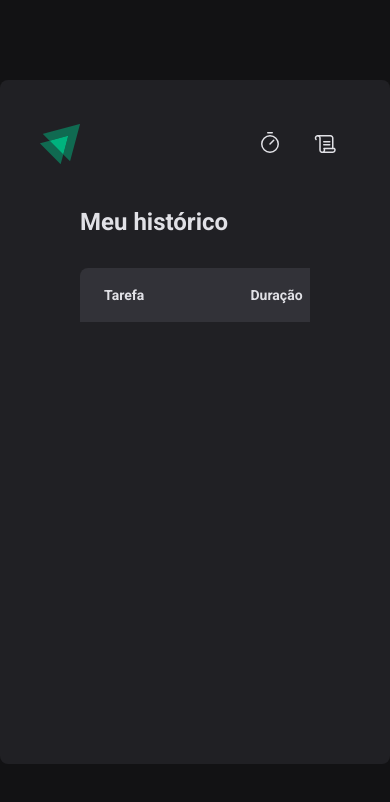
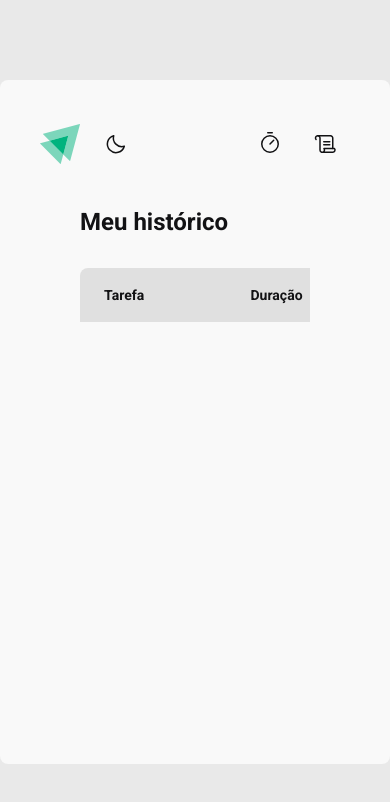
Before and after one commit to espjotape/ignite-timer, a React (Vite) app: page /history in a window 390 px wide. Shown: the top 802 px of the page. Built offline with nearby package versions, Linux system fonts and the light colour scheme.

Commit message:
feat(history): apply stylized scroll with theme colors and responsive height

```diff
--- a/src/App.tsx
+++ b/src/App.tsx
@@ -1,19 +1,30 @@
 import { ThemeProvider } from "styled-components";
 import { defaultTheme } from "./styles/themes/default";
+import { lightTheme } from "./styles/themes/lightTheme";
 import { GlobalStyle } from "./styles/global";
 import { Router } from "./Router";
 import { BrowserRouter } from 'react-router-dom'
-import { CyclesContextProvider } from "./contexts/CyclesContext"
+import { CyclesContextProvider } from "./contexts/CyclesContext";
+import { useContext } from "react";
+import { CyclesContext } from "./contexts/CyclesContext";
+
+function MainApp () {
+  const { theme } = useContext(CyclesContext)
+
+  return (
+    <ThemeProvider theme={theme ? defaultTheme : lightTheme}>
+      <BrowserRouter>
+        <Router />
+      </BrowserRouter>
+      <GlobalStyle />
+    </ThemeProvider>
+  );
+}
 
 export function App() {
   return (
-    <ThemeProvider theme={defaultTheme}>
-      <BrowserRouter>
-       <CyclesContextProvider>
-        <Router />
-       </CyclesContextProvider>
-      </BrowserRouter>
-      <GlobalStyle />
-    </ThemeProvider>
-  )
+    <CyclesContextProvider>
+      <MainApp  />
+    </CyclesContextProvider>
+  );
 }
--- a/src/components/Header/index.tsx
+++ b/src/components/Header/index.tsx
@@ -1,13 +1,23 @@
-import { Scroll, Timer } from 'phosphor-react';
-import { HeaderContainer } from './styles';
+import { Moon, Scroll, Sun, Timer } from 'phosphor-react';
+import { HeaderContainer, ThemeSwitcher, LogoAndThemeContainer } from './styles';
 
 import logoIgnite from '../../assets/logo-ignite.svg'
 import { NavLink } from 'react-router-dom';
+import { useContext } from 'react';
+import { CyclesContext } from '../../contexts/CyclesContext';
 
 export function Header() {
+ const { switchTheme, theme } = useContext(CyclesContext);
+
  return(
   <HeaderContainer>
-   <img src={logoIgnite} alt="" />
+    <LogoAndThemeContainer>
+     <img src={logoIgnite} alt="Logotipo Ignite" />
+      <ThemeSwitcher type="button" onClick={switchTheme}>
+       {theme ? <Sun size={24} /> : <Moon size={24} />}
+      </ThemeSwitcher>
+    </LogoAndThemeContainer>
+
    <nav>
     <NavLink to="/" title='Timer'>
      <Timer size={24}/>
--- a/src/components/Header/styles.ts
+++ b/src/components/Header/styles.ts
@@ -30,3 +30,31 @@ export const HeaderContainer = styled.header`
   }
  }
 `
+
+export const LogoAndThemeContainer = styled.div`
+ display: flex;
+ align-items: center;
+ gap: 0.75rem;
+`;
+
+export const ThemeSwitcher = styled.button`
+  width: 3rem;
+  height: 3rem;
+
+  display: flex;
+  justify-content: center;
+  align-items: center;
+  background: transparent;
+  border: none;
+  cursor: pointer;
+  color: ${(props) => props.theme["gray-100"]};
+  border-top: 3px solid transparent;
+  border-bottom: 3px solid transparent;
+
+  &:hover {
+    border-bottom: 3px solid ${(props) => props.theme["green-500"]};
+  }
+  &.active {
+    color: ${(props) => props.theme["green-500"]};
+  }
+`;
--- a/src/contexts/CyclesContext.tsx
+++ b/src/contexts/CyclesContext.tsx
@@ -14,6 +14,8 @@ interface CyclesContextType {
  activeCycle: Cycle | undefined
  activeCycleId: string | null
  amountSecondsPassed: number
+ theme: boolean
+ switchTheme: () => void
  markCurrenteCycleAsFinished: () => void
  setSecondsPassed: (seconds: number) => void
  createNewCycle: (data: CreteCycleData) => void
@@ -92,6 +94,19 @@ export function CyclesContextProvider({ children } : CyclesContextProviderProps
   dispatch(interruptCurrentCycleAction())
  }
 
+  const [theme, setTheme] = useState(() => {
+    const storedTheme = localStorage.getItem('@ignite-timer:theme')
+    return storedTheme ? storedTheme === 'true' : false
+  })
+
+  function switchTheme() {
+    setTheme((prevTheme) => {
+      const newTheme = !prevTheme
+      localStorage.setItem('@ignite-timer:theme', String(newTheme))
+      return newTheme
+    })
+  }
+
  return(
   <CyclesContext.Provider
     value={{
@@ -99,13 +114,15 @@ export function CyclesContextProvider({ children } : CyclesContextProviderProps
      activeCycle,
      activeCycleId,
      amountSecondsPassed,
+     theme,
+     switchTheme,
      markCurrenteCycleAsFinished,
      setSecondsPassed,
      createNewCycle,
      interruptCurrentCycle
     }}
     >
-    { children }
+    {children}
   </CyclesContext.Provider>
  )
 }
--- a/src/pages/History/styles.ts
+++ b/src/pages/History/styles.ts
@@ -10,12 +10,27 @@ export const HistoryContainer = styled.main`
   font-size: 1.5rem;
   color: ${(props) => props.theme['gray-100']};
  }
+
+ ::-webkit-scrollbar {
+    width: 8px;
+  }
+
+  ::-webkit-scrollbar-thumb {
+    background-color: ${(props) => props.theme['gray-500']};
+    border-radius: 4px;
+  }
+
+  ::-webkit-scrollbar-track {
+    background-color: ${(props) => props.theme['gray-800']};
+  }
 `
 
 export const HistoryList = styled.div`
   flex: 1;
- overflow: auto;
   margin-top: 2rem;
+  max-height: calc(100vh - 25rem);
+  overflow-y: auto;
+  padding-right: 1rem;
 
   table {
     width: 100%;
@@ -39,7 +54,6 @@ export const HistoryList = styled.div`
         border-top-right-radius: 8px;
         padding-right: 1.5rem;
       }
-
     }
 
     td {
@@ -59,7 +73,8 @@ export const HistoryList = styled.div`
       }
     }
   }
-`
+
+`;
 
 const STATUS_COLOR = {
  yellow: 'yellow-500',
--- a/src/pages/Home/styles.ts
+++ b/src/pages/Home/styles.ts
@@ -30,7 +30,7 @@ export const BaseCountdownButton = styled.button`
  border: none;
  cursor: pointer;
 
- color: ${(props) => props.theme['gray-100']};
+ color: ${(props) => props.theme['gray-150']};
 
  &:not(:disabled):hover {
   background: ${(props) => props.theme['green-700']};
--- a/src/styles/themes/default.ts
+++ b/src/styles/themes/default.ts
@@ -1,6 +1,7 @@
 export const defaultTheme = {
  white: "#fff",
 'gray-100': '#E1E1E6',
+'gray-150': '#E1E1E6',
 'gray-300': '#C4C4CC',
 'gray-400': '#8D8D99',
 'gray-500': '#7C7C8A',
--- /dev/null
+++ b/src/styles/themes/lightTheme.ts
@@ -0,0 +1,22 @@
+export const lightTheme = {
+  white: "#FFF",
+
+  "gray-100": "#121214",
+  "gray-150": "#E1E1E6",
+  "gray-300": "#202024",
+  "gray-400": "#8D8D99",
+  "gray-500": "#7C7C8A",
+  "gray-600": "#e0e0e0",
+  "gray-700": "#E1E1E6",
+  "gray-800": "#F9F9F9",
+  "gray-900": "#E9E9E9",
+
+  "green-300": "#00B37E",
+  "green-500": "#00875F",
+  "green-700": "#015F43",
+
+  "red-500": "#AB222E",
+  "red-700": "#7A1921",
+
+  "yellow-500": "#FBA94C",
+};
```
Lines whose indentation alone changed are shown as unchanged.
